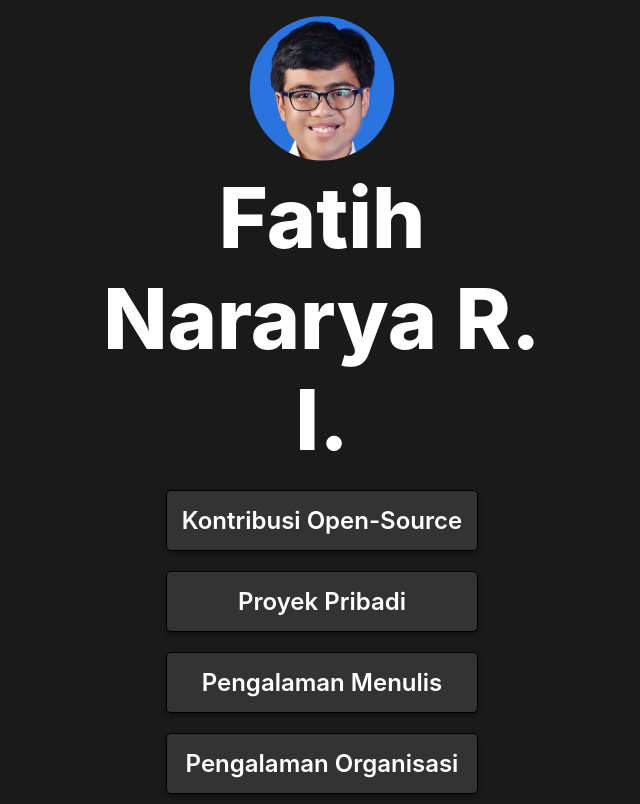
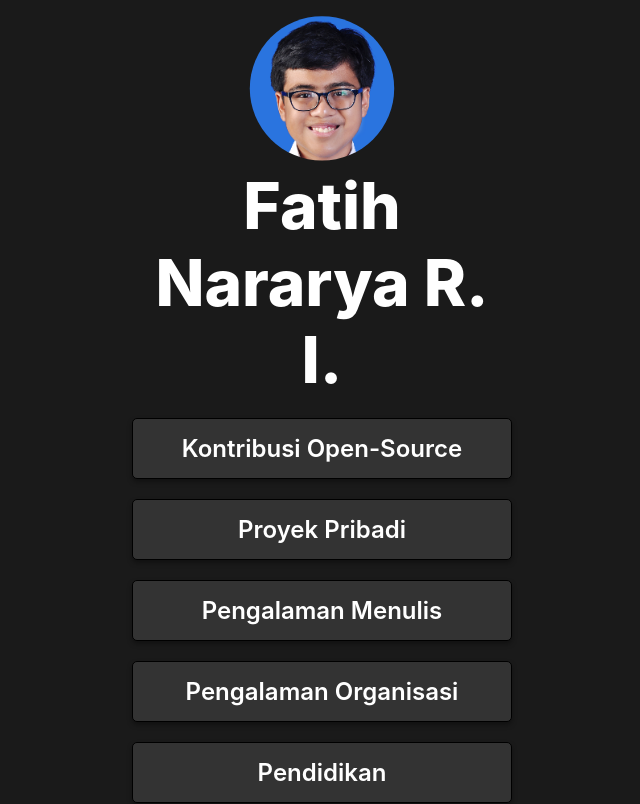
Before and after one commit to Fatih20/FatihNRI, a React (Create React App) app: page / in a window 1280 px wide. Shown: the top 804 px of the page, without its empty margins (318-958 px from the left). Built offline with nearby package versions, Linux system fonts and the light colour scheme.

Commit message:
Uniform width for the content

```diff
--- a/src/components/body/body.js
+++ b/src/components/body/body.js
@@ -11,7 +11,7 @@ const Main = styled.div`
     display: flex;
     flex-direction: column;
     gap: 20px;
-    max-width: 1080px;
+    max-width: 400px;
     padding: 20px 10px 0 10px;
 `;
 
--- a/src/components/body/content.js
+++ b/src/components/body/content.js
@@ -8,6 +8,7 @@ const Main = styled.div`
     display: flex;
     flex-direction: column;
     gap: 20px;
+    width: 100%;
 `;
 
 const Option = styled(VanillaButton)`
@@ -15,6 +16,7 @@ const Option = styled(VanillaButton)`
     border-radius: 5px;
     border: solid 1px black;
     box-shadow: 0 3px 5px rgba(0, 0, 0, 0.35);
+    box-sizing: border-box;
     color: white;
     padding: 15px;
     transition: color 0s, background-color 0s, box-shadow 0s;
@@ -40,7 +42,6 @@ const Event = styled.div`
     flex-direction: column;
     gap: 2px;
     padding: 20px;
-    width: 400px;
 
 `;
 
@@ -88,7 +89,6 @@ export default function Content ({choiceDisplayed, handleChoiceClick}){
     } else {
         return (
             <Main>
-
                 {options.filter(option => option["name"] === choiceDisplayed)[0]["content"].map((event) => cardMaker(event))}
             </Main>
         )
--- a/src/components/body/profile.js
+++ b/src/components/body/profile.js
@@ -32,7 +32,7 @@ const AboutContainer = styled.div`
 `;
 
 const Name = styled.h1`
-    font-size: 84px;
+    font-size: 64px;
     font-weight: 800;
     text-align: center;
 `;
```
